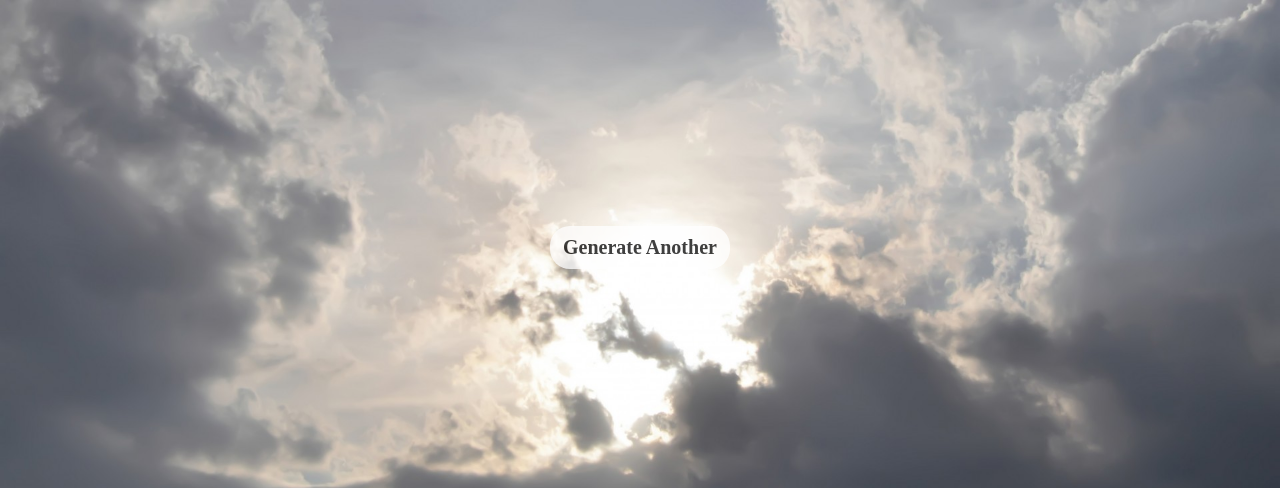
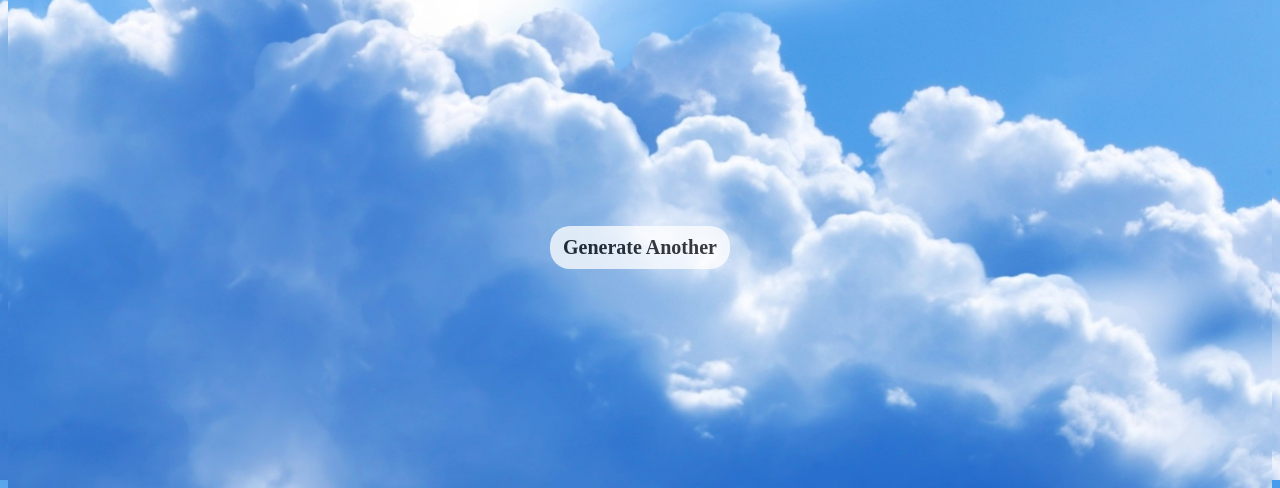
Before and after one commit to kainenw/motiquotes, a plain HTML site: page index.html in a window 1280 px wide. Shown: the part 320-808 px from the top of the page. Drawn offline with Linux system fonts and the light colour scheme.

Commit message:
made one single background
due to long loading times

```diff
--- a/Resources/JS/datamuse_api/getWords.js
+++ b/Resources/JS/datamuse_api/getWords.js
@@ -50,5 +50,3 @@ const get = async (word, type) => {
         console.log(error);
     }
 }
-
-export { get, DatamuseQueryParam};
--- a/Resources/JS/main.js
+++ b/Resources/JS/main.js
@@ -2,16 +2,12 @@ import { generate } from "./generate.js"
 
 // DOM elements
 const text = document.querySelector('h1');
-const body = document.querySelector(':root');
 const button = document.querySelector('h2')
 
 
 // select background and text
 const changeDisplay = async () => {
-    const num = Math.floor(Math.random() * 17);
-    const sentence = await generate();
-    body.style.backgroundImage = `url("./Resources/Img/B${num}.jpg")`;
-    text.innerHTML = sentence;
+    text.innerHTML = generate();
 }
 
 changeDisplay();
--- a/Resources/styles.css
+++ b/Resources/styles.css
@@ -1,5 +1,6 @@
 * {
     transition: all, ease-in-out, 2s;
+    background-image: url("./Img/B7.jpg");
     background-size: cover;
     height: 100%;
 }
@@ -19,7 +20,6 @@ h1, h2 {
     height: auto;
     border-radius: 20px;
     z-index: 10;
-
 }
 
 h1 {
```
Also changed, not shown: 1 other file.
